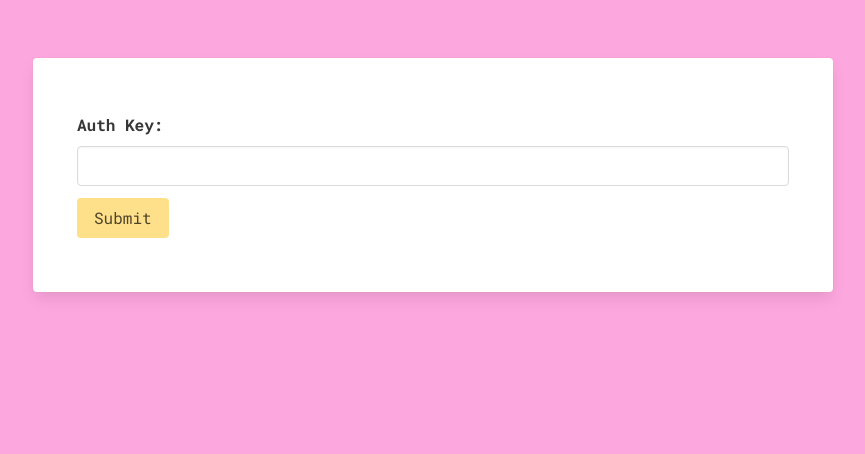
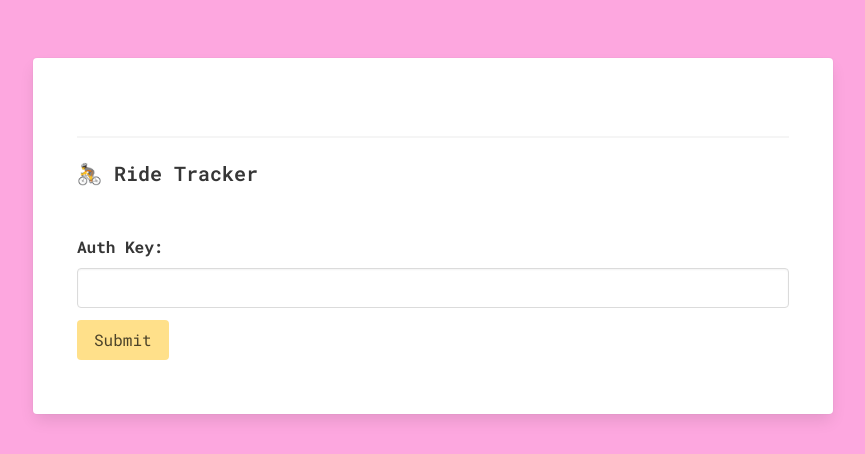
Before and after one commit to mskian/bicycle-tracking, a PHP site: page / in a window 1280 px wide. Shown: the top 454 px of the page, without its empty margins (207-1072 px from the left). Run offline with PHP 8.4, Linux system fonts and the light colour scheme.

Commit message:
add title for auth form

```diff
--- a/index.php
+++ b/index.php
@@ -173,6 +173,9 @@ if ($isFormSubmitted) {
 <div class="card-content">
 <div id="quote-container">
 <?php if (!$_SESSION['form_enabled']): ?>
+<hr>
+<h1 class="title is-size-5">🚴 Ride Tracker</h1>
+<br>
 <form method="POST" action="/">
 <input type="hidden" name="csrf_token" value="<?php echo $_SESSION['csrf_token']; ?>">
 <div class="field">
```
